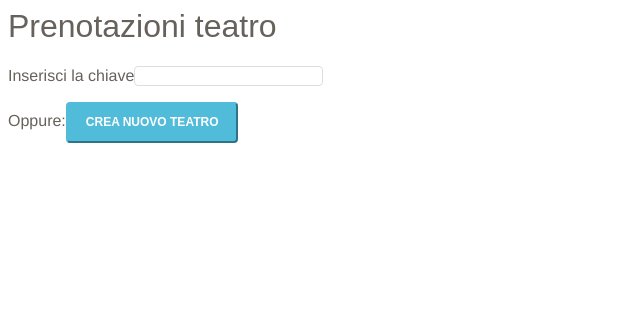
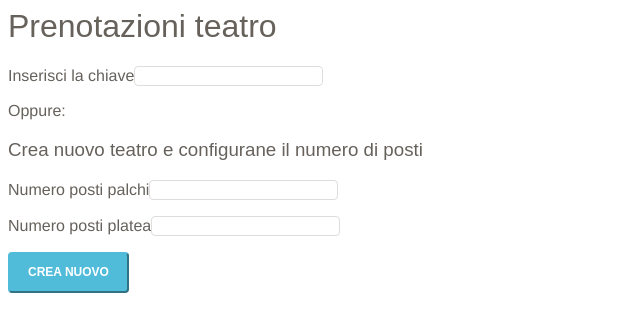
Before and after one commit to Bakko000/SSW_Project, an Angular app: page / in a window 1280 px wide. Shown: the top 332 px of the page, without its empty margins (0-640 px from the left). Built offline with nearby package versions, Linux system fonts and the light colour scheme.

Commit message:
7 files modified

```diff
--- a/src/app/app.component.html
+++ b/src/app/app.component.html
@@ -1,9 +1,8 @@
 <h1>Prenotazioni teatro</h1>
 <div *ngIf="chiave=='' && bookerid==undefined">
 <p><label for="chiave">Inserisci la chiave</label>
-<input class="form-control" #chiave (keyup.enter)="Login(chiave.value);chiave.value=''" />
+<input class="form-control" #chiave (keyup.enter)="Login(chiave.value);chiave.value=''"/>
 </p>
-<p> Oppure:<button class="btn btn-lg btn-info btn-block" (click)="nuovoteatro.newTheatre()">Crea nuovo teatro</button></p>
 </div>
-<nuovoteatro-root [clicked]="clicked" [newtheatre]="newtheatre" #nuovoteatro></nuovoteatro-root>
+<nuovoteatro-root [chiave]="chiave"></nuovoteatro-root>
 <app-nominativo [chiave]="chiave"></app-nominativo>
--- a/src/app/app.component.ts
+++ b/src/app/app.component.ts
@@ -26,18 +26,14 @@ export class Teatro {
   styleUrls: ['./app.component.css'],
 })
 export class AppComponent {
-  @Input() newtheatre: boolean;
-  clicked: boolean = false; // Variabile che controlla il click per l'aggiunta del teatro
   chiave: string = ''; // Variabile iniziale vuota che controlla l'esistenza di una chiave di accesso o meno, condivisa fra tutti i moduli
 
   constructor(private db: DbService) {}
 
   Login(key: string) {
-    const output = <HTMLElement>document.getElementById('output');
     this.db.getTheatre(key).subscribe({
       next: (content: any) => {
           this.chiave = key; // Il teatro esiste, accedi e aggiorna la chiave
-          this.newtheatre = false; // E' necessario stabilire che non stiamo creando un nuovo teatro
       },
       error: (err) => {
         console.error(err.error);
--- a/src/app/nominativo/nominativo.component.html
+++ b/src/app/nominativo/nominativo.component.html
@@ -1,6 +1,6 @@
 <div *ngIf="chiave!='' && bookerid==''">
 <p>Prenotazione a nome di:</p>
-<label for="nominativo">Inserisci nome:</label><input class="form-control" #nominativo (keyup.enter)="Prenota(nominativo.value);nominativo.value=''" />
+<label for="nominativo">Inserisci nome:</label><input class="form-control" #nominativo (keyup.enter)="Prenota(nominativo.value);nominativo.value=''" required/>
 <br />
 <button class="btn btn-lg btn-info btn-block" (click)="Reset()">Reset</button>
 </div>
--- a/src/app/nominativo/nominativo.component.ts
+++ b/src/app/nominativo/nominativo.component.ts
@@ -10,7 +10,6 @@ import { Teatro } from '../app.component';
 export class NominativoComponent implements OnInit {
   @Input() chiave: string;
   @Input() bookerid: string = '';
-  @Input() newtheatre: boolean;
   @Input() prenota: boolean;
   dimensioni: any[] = [];
   npostiplatea: number = 10;
@@ -23,7 +22,7 @@ export class NominativoComponent implements OnInit {
     if(nominativo.trim().match(regexp)) {
     this.bookerid = nominativo;
     } else {
-      throw "Inserisci un nominativo valido";
+      throw "Errore: inserisci un nominativo valido";
     }
   }
   public Reset() {
--- a/src/app/nuovoteatro/nuovoteatro.component.html
+++ b/src/app/nuovoteatro/nuovoteatro.component.html
@@ -1,9 +1,13 @@
-<div *ngIf="clicked && newtheatre">
-<h3>Configura il teatro ed il numero di posti</h3>
+<div *ngIf="chiave==''">
+<p> Oppure:</p>
+<h3>Crea nuovo teatro e configurane il numero di posti</h3>
 <form>
-  <p><label for="postipalchi">Numero posti palchi</label><input class="form-control" [(ngModel)]="postipalchi" name="postipalchi"></p>
-  <p><label for="postiplatea">Numero posti platea</label><input class="form-control" [(ngModel)]="postiplatea" name="postiplatea"></p>
-  <button class="btn btn-lg btn-info btn-block" (click)="CreateTheatre()">Conferma</button>
+  <p><label for="postipalchi">Numero posti palchi</label><input class="form-control" [(ngModel)]="postipalchi" name="postipalchi" required></p>
+  <p><label for="postiplatea">Numero posti platea</label><input class="form-control" [(ngModel)]="postiplatea" name="postiplatea" required></p>
+  <button class="btn btn-lg btn-info btn-block" (click)="CreateTheatre()">Crea nuovo</button>
 </form>
 </div>
-<p id="nuovocreato" *ngIf="newtheatre && !clicked">Creato un nuovo teatro con {{postipalchi}} posti per i palchi e di {{postiplatea}} posti per la platea. Il teatro è ora accessibile con la seguente chiave: {{chiave}}</p>
+<p id="nuovocreato" *ngIf="newtheatre!=undefined">
+  Creato un nuovo teatro con {{postipalchi}} posti per i palchi e di {{postiplatea}} posti per la platea. Il teatro è ora accessibile con la seguente chiave: {{chiave}}
+  <button (click)="clean()">Chiudi</button>
+</p>
--- a/src/app/nuovoteatro/nuovoteatro.component.ts
+++ b/src/app/nuovoteatro/nuovoteatro.component.ts
@@ -5,49 +5,48 @@ import { Teatro } from '../app.component';
 @Component({
   selector: 'nuovoteatro-root',
   templateUrl: './nuovoteatro.component.html',
-  styleUrls: ['../app.component.css']
+  styleUrls: ['../app.component.css'],
 })
 export class NuovoTeatroComponent implements OnInit {
-  @Input() clicked: boolean;
   @Input() chiave: string;
-  @Input() newtheatre: boolean = false;
+  postiplatea: string;
+  postipalchi: string;
+  newtheatre: any;
+  dimensioni: any[] = [];
 
   constructor(private db: DbService) {}
 
-  public newTheatre() {
-    this.clicked = true;   // Fai apparire il form
-    this.newtheatre = true;  // Comunica che si sta creando un nuovo teatro
-    const output = <HTMLElement>document.getElementById('output');
-   this.db.newKey().subscribe({
+  public CreateTheatre() {
+    this.dimensioni[0] = parseInt(this.postiplatea);
+    this.dimensioni[1] = parseInt(this.postipalchi);
+
+    if(this.dimensioni[0] > 1 && this.dimensioni[1] > 1) {
+    var NuovoTeatro = new Teatro([],[],this.dimensioni[0],7,this.dimensioni[1],4);
+    var prenotazione = this.dimensioni.concat(NuovoTeatro.platea).concat(NuovoTeatro.palchi);
+
+    this.db.newKey().subscribe({
       next: (content: any) => {
         this.chiave = content;
+        this.db.setTheatre(this.chiave, prenotazione).subscribe({
+          next: (content: any) => {
+            this.newtheatre = true;
+          },
+          error: (err) => {
+            console.error(err.error);
+          },
+        });
       },
       error: (err) => {
         console.error(err.error);
       },
     });
+   } else {
+     throw "Errore: inserisci valori validi";
+   }
   }
 
-  postiplatea: string;
-  postipalchi: string;
-  dimensioni: any[] = [];
-
-  public CreateTheatre() {
-    this.clicked = false;  // Fai sparire il form
-    this.dimensioni[0] = parseInt(this.postiplatea);
-    this.dimensioni[1] = parseInt(this.postipalchi);
-    if(this.dimensioni[0] > 1 && this.dimensioni[1] > 1 ) {
-    var NuovoTeatro = new Teatro([],[], parseInt(this.postiplatea), 7,  parseInt(this.postipalchi), 4);
-    var prenotazione = this.dimensioni.concat(NuovoTeatro.platea).concat(NuovoTeatro.palchi);
-   this.db.setTheatre(this.chiave, prenotazione).subscribe({
-      error: (err) => {
-        console.error(err.error);
-      },
-    });
-  } else {
-      throw "Inserire valori validi";
-    }
-    document.getElementById('notifica').innerHTML = "Si";
+  private clean() {
+    this.newtheatre = undefined;
   }
   ngOnInit() {}
 }
```
Also changed, not shown: src/app/prenotazione/prenotazione.component.html (line endings or trailing spaces).
